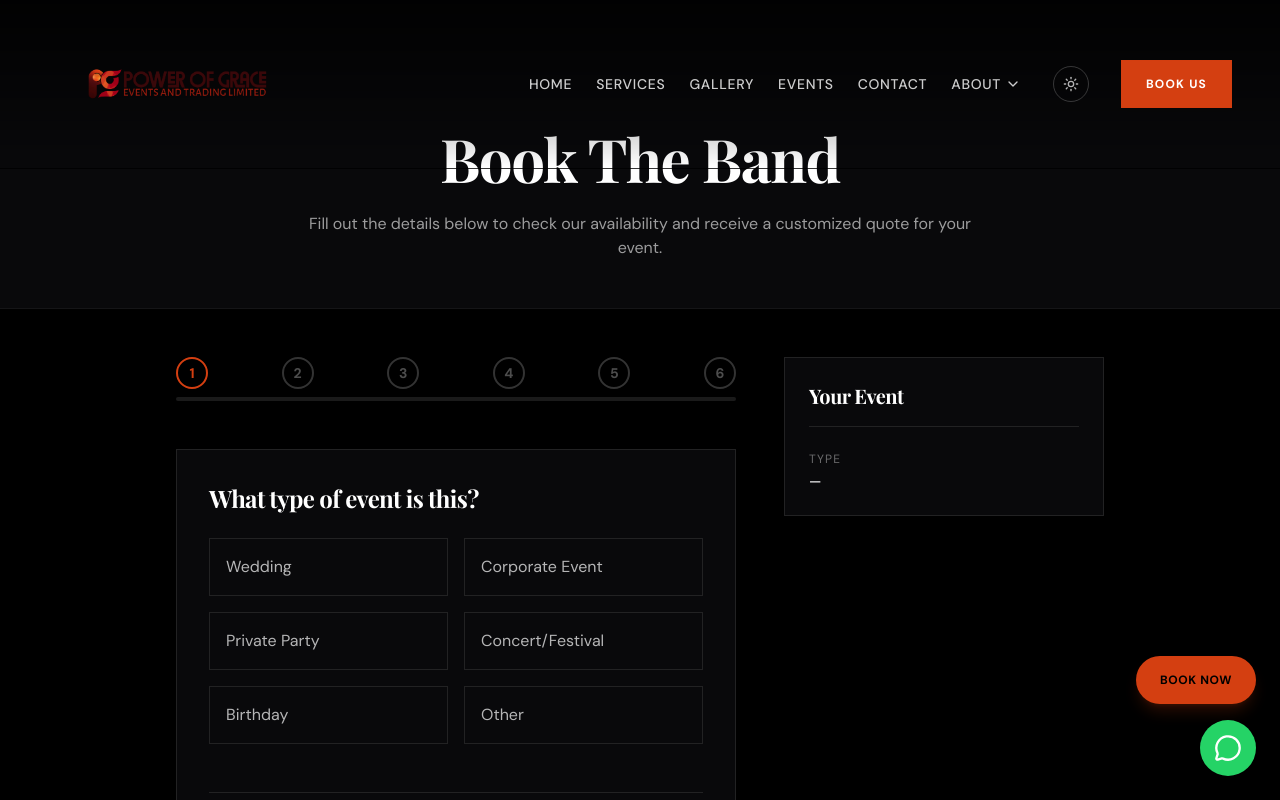
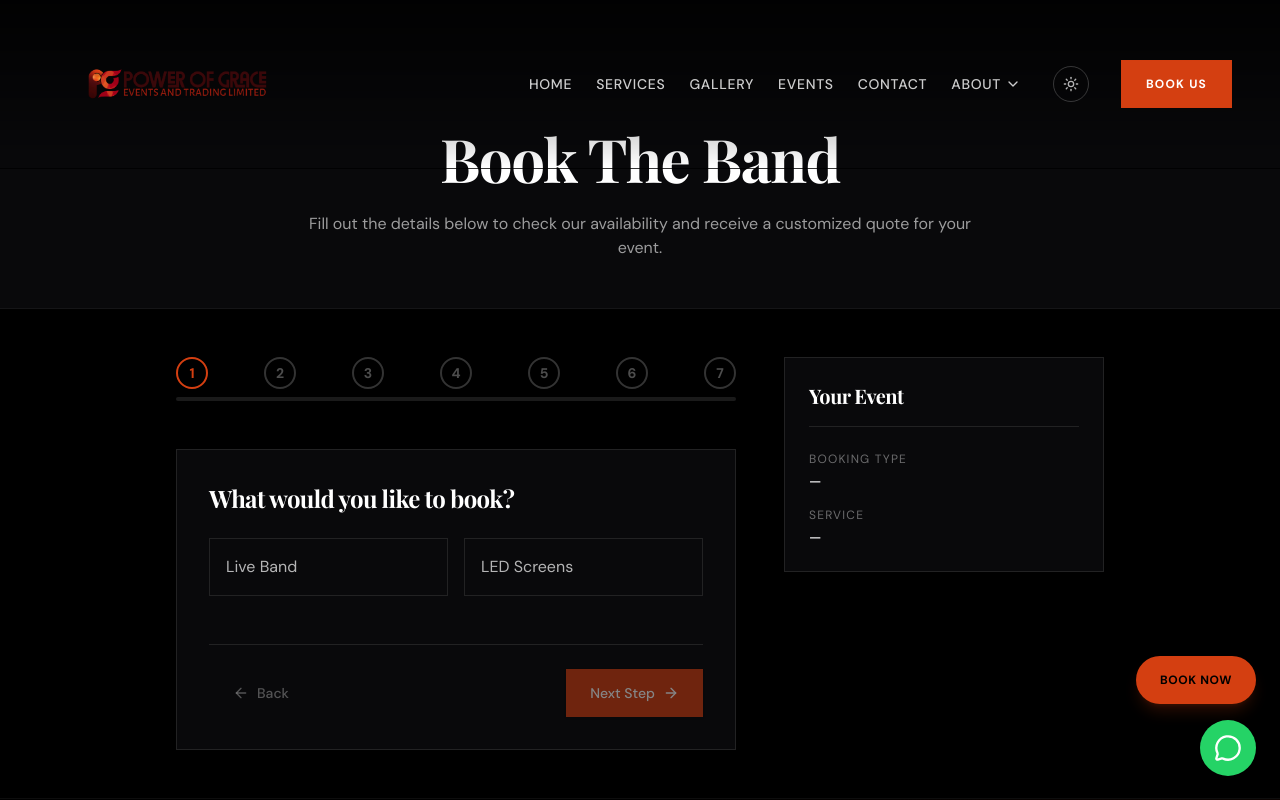
Before and after one commit to amyusif/pog, a React (Vite) app: page /booking in a window 1280 px wide. Shown: the top 800 px of the page. Built offline with nearby package versions, Linux system fonts and the light colour scheme; a web font is replaced by a local one.

Commit message:
feat: add booking type selection to booking form

```diff
--- a/src/pages/booking.tsx
+++ b/src/pages/booking.tsx
@@ -9,6 +9,7 @@ export default function Booking() {
   const [submitted, setSubmitted] = useState(false);
 
   const [formData, setFormData] = useState({
+    bookingType: "",
     eventType: "",
     date: "",
     time: "",
@@ -53,6 +54,7 @@ export default function Booking() {
           date: new Date(formData.date).toISOString(),
           location: formData.venue,
           budget: formData.package + (formData.addons.length ? ' (+' + formData.addons.join(', ') + ')' : ''),
+          bookingType: formData.bookingType,
           phone: formData.phone,
           email: formData.email
         })
@@ -71,17 +73,18 @@ export default function Booking() {
     }
   };
 
-  const nextStep = () => setStep(s => Math.min(s + 1, 6));
+  const nextStep = () => setStep(s => Math.min(s + 1, 7));
   const prevStep = () => setStep(s => Math.max(s - 1, 1));
 
   const isStepValid = () => {
     switch(step) {
-      case 1: return formData.eventType !== "";
-      case 2: return formData.date !== "";
-      case 3: return formData.venue !== "";
-      case 4: return formData.package !== "";
-      case 5: return true; // addons optional
-      case 6: return formData.name !== "" && formData.email !== "";
+      case 1: return formData.bookingType !== "";
+      case 2: return formData.eventType !== "";
+      case 3: return formData.date !== "";
+      case 4: return formData.venue !== "";
+      case 5: return formData.package !== "";
+      case 6: return true; // addons optional
+      case 7: return formData.name !== "" && formData.email !== "";
       default: return false;
     }
   };
@@ -127,7 +130,7 @@ export default function Booking() {
               {/* Progress Bar */}
               <div className="mb-12">
                 <div className="flex justify-between mb-2">
-                  {[1, 2, 3, 4, 5, 6].map(num => (
+                  {[1, 2, 3, 4, 5, 6, 7].map(num => (
                     <div
                       key={num}
                       className={`w-8 h-8 rounded-full flex items-center justify-center text-sm font-bold border-2 transition-colors ${
@@ -142,7 +145,7 @@ export default function Booking() {
                 <div className="h-1 bg-white/10 w-full rounded-full overflow-hidden">
                   <div
                     className="h-full bg-primary transition-all duration-300"
-                    style={{ width: `${((step - 1) / 5) * 100}%` }}
+                    style={{ width: `${((step - 1) / 6) * 100}%` }}
                   />
                 </div>
               </div>
@@ -152,6 +155,28 @@ export default function Booking() {
 
                   {step === 1 && (
                     <motion.div key="step1" initial={{ opacity: 0, x: 20 }} animate={{ opacity: 1, x: 0 }} exit={{ opacity: 0, x: -20 }}>
+                      <h2 className="text-2xl font-serif font-bold text-white mb-6">What would you like to book?</h2>
+                      <div className="grid grid-cols-1 sm:grid-cols-2 gap-4">
+                        {["Live Band", "LED Screens"].map(type => (
+                          <button
+                            key={type}
+                            type="button"
+                            onClick={() => updateForm('bookingType', type)}
+                            className={`p-4 border text-left rounded-sm transition-all ${
+                              formData.bookingType === type
+                              ? "border-primary bg-primary/10 text-primary font-bold"
+                              : "border-white/10 text-white/70 hover:border-white/30"
+                            }`}
+                          >
+                            {type}
+                          </button>
+                        ))}
+                      </div>
+                    </motion.div>
+                  )}
+
+                  {step === 2 && (
+                    <motion.div key="step2" initial={{ opacity: 0, x: 20 }} animate={{ opacity: 1, x: 0 }} exit={{ opacity: 0, x: -20 }}>
                       <h2 className="text-2xl font-serif font-bold text-white mb-6">What type of event is this?</h2>
                       <div className="grid grid-cols-1 sm:grid-cols-2 gap-4">
                         {["Wedding", "Corporate Event", "Private Party", "Concert/Festival", "Birthday", "Other"].map(type => (
@@ -172,8 +197,8 @@ export default function Booking() {
                     </motion.div>
                   )}
 
-                  {step === 2 && (
-                    <motion.div key="step2" initial={{ opacity: 0, x: 20 }} animate={{ opacity: 1, x: 0 }} exit={{ opacity: 0, x: -20 }}>
+                  {step === 3 && (
+                    <motion.div key="step3" initial={{ opacity: 0, x: 20 }} animate={{ opacity: 1, x: 0 }} exit={{ opacity: 0, x: -20 }}>
                       <h2 className="text-2xl font-serif font-bold text-white mb-6">When is the event?</h2>
                       <div className="space-y-6">
                         <div>
@@ -198,8 +223,8 @@ export default function Booking() {
                     </motion.div>
                   )}
 
-                  {step === 3 && (
-                    <motion.div key="step3" initial={{ opacity: 0, x: 20 }} animate={{ opacity: 1, x: 0 }} exit={{ opacity: 0, x: -20 }}>
+                  {step === 4 && (
+                    <motion.div key="step4" initial={{ opacity: 0, x: 20 }} animate={{ opacity: 1, x: 0 }} exit={{ opacity: 0, x: -20 }}>
                       <h2 className="text-2xl font-serif font-bold text-white mb-6">Where is it happening?</h2>
                       <div className="space-y-6">
                         <div>
@@ -231,8 +256,8 @@ export default function Booking() {
                     </motion.div>
                   )}
 
-                  {step === 4 && (
-                    <motion.div key="step4" initial={{ opacity: 0, x: 20 }} animate={{ opacity: 1, x: 0 }} exit={{ opacity: 0, x: -20 }}>
+                  {step === 5 && (
+                    <motion.div key="step5" initial={{ opacity: 0, x: 20 }} animate={{ opacity: 1, x: 0 }} exit={{ opacity: 0, x: -20 }}>
                       <h2 className="text-2xl font-serif font-bold text-white mb-6">Select a Package</h2>
                       <div className="space-y-4">
                         {[
@@ -262,8 +287,8 @@ export default function Booking() {
                     </motion.div>
                   )}
 
-                  {step === 5 && (
-                    <motion.div key="step5" initial={{ opacity: 0, x: 20 }} animate={{ opacity: 1, x: 0 }} exit={{ opacity: 0, x: -20 }}>
+                  {step === 6 && (
+                    <motion.div key="step6" initial={{ opacity: 0, x: 20 }} animate={{ opacity: 1, x: 0 }} exit={{ opacity: 0, x: -20 }}>
                       <h2 className="text-2xl font-serif font-bold text-white mb-6">Add-ons (Optional)</h2>
                       <div className="space-y-3">
                         {[
@@ -286,8 +311,8 @@ export default function Booking() {
                     </motion.div>
                   )}
 
-                  {step === 6 && (
-                    <motion.div key="step6" initial={{ opacity: 0, x: 20 }} animate={{ opacity: 1, x: 0 }} exit={{ opacity: 0, x: -20 }}>
+                  {step === 7 && (
+                    <motion.div key="step7" initial={{ opacity: 0, x: 20 }} animate={{ opacity: 1, x: 0 }} exit={{ opacity: 0, x: -20 }}>
                       <h2 className="text-2xl font-serif font-bold text-white mb-6">Your Details</h2>
                       <form onSubmit={handleSubmit} className="space-y-6">
                         <div className="grid grid-cols-1 sm:grid-cols-2 gap-6">
@@ -348,7 +373,7 @@ export default function Booking() {
                     <ArrowLeft className="w-4 h-4 mr-2" /> Back
                   </Button>
 
-                  {step < 6 ? (
+                  {step < 7 ? (
                     <Button
                       onClick={nextStep}
                       disabled={!isStepValid()}
@@ -375,7 +400,12 @@ export default function Booking() {
 
                 <div className="space-y-4 text-sm">
                   <div>
-                    <div className="text-white/40 uppercase tracking-widest text-xs mb-1">Type</div>
+                    <div className="text-white/40 uppercase tracking-widest text-xs mb-1">Booking Type</div>
+                    <div className="text-white font-medium">{formData.bookingType || "—"}</div>
+                  </div>
+
+                  <div>
+                    <div className="text-white/40 uppercase tracking-widest text-xs mb-1">Service</div>
                     <div className="text-white font-medium">{formData.eventType || "—"}</div>
                   </div>
 
```
